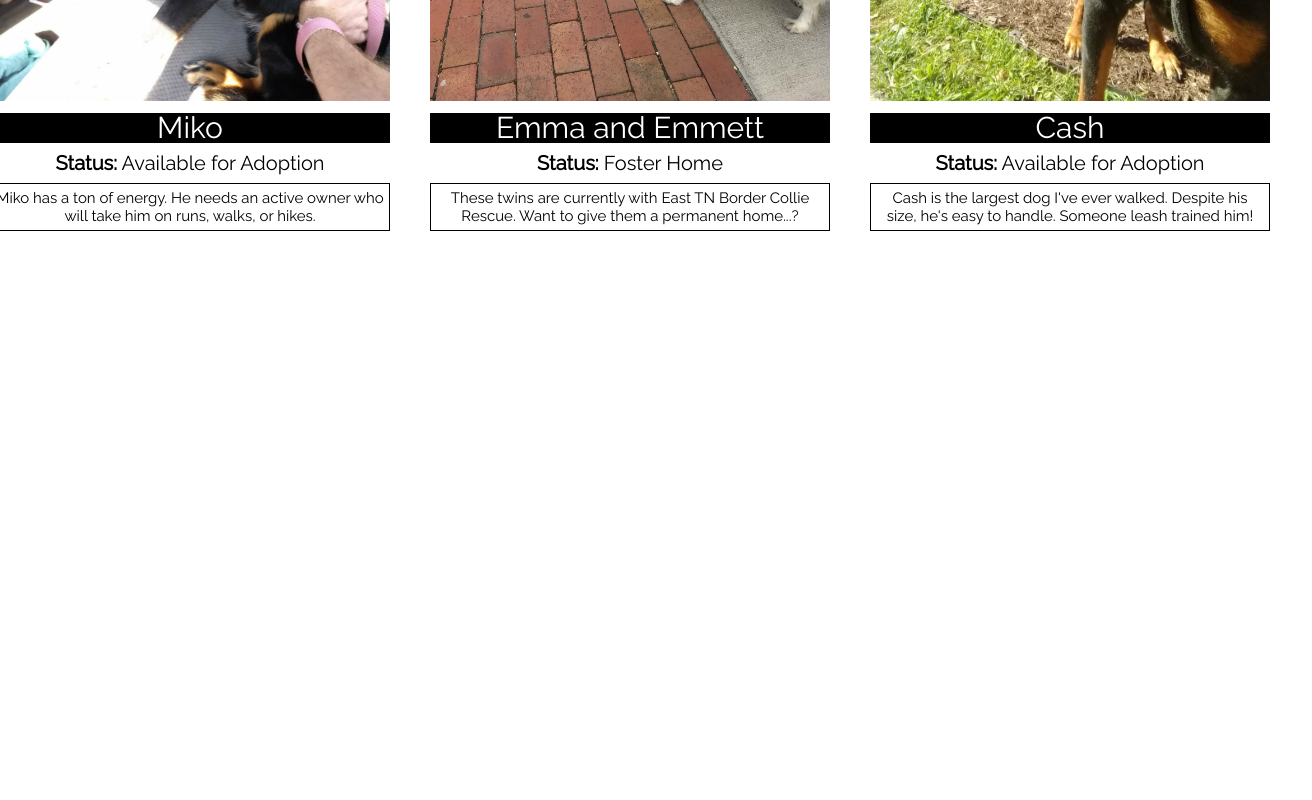
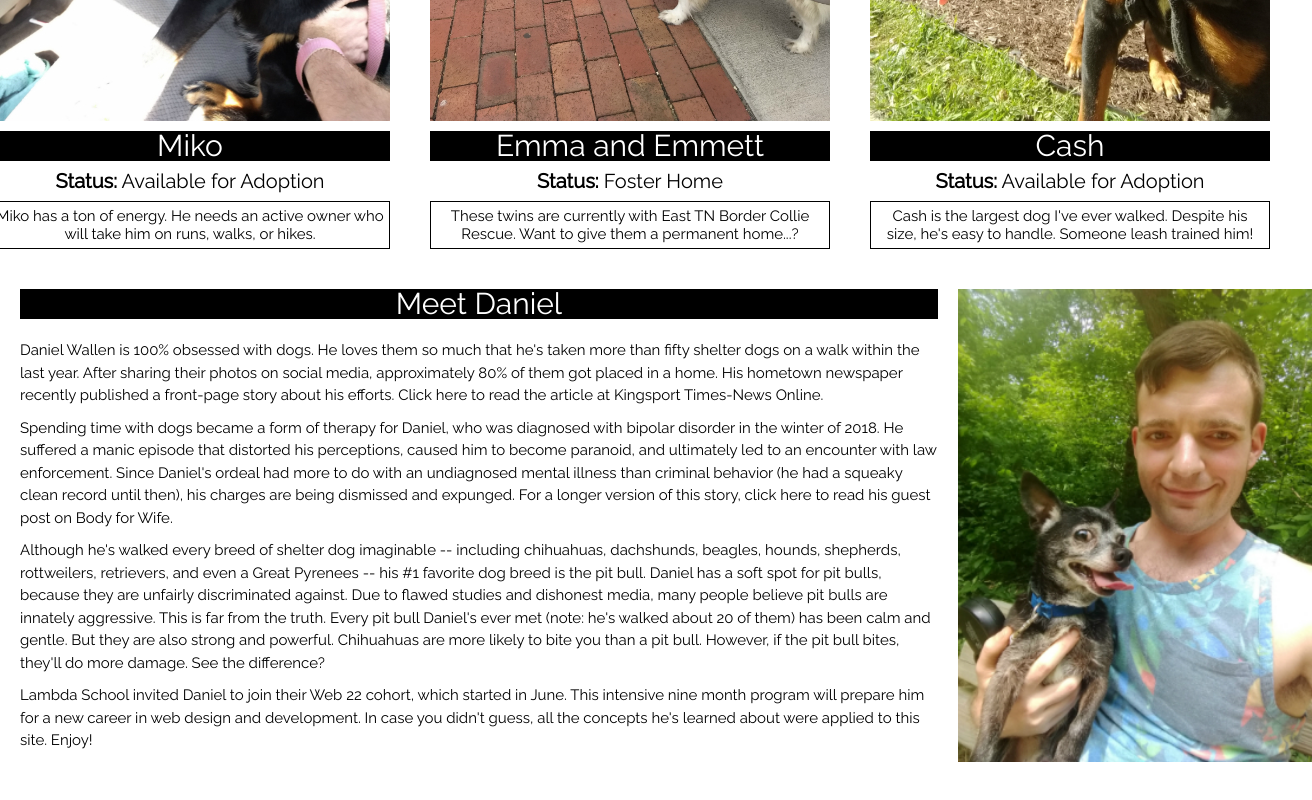
Before and after one commit to DanielWallen87/shelter-dogs, a plain HTML site: page index.html in a window 1280 px wide. Shown: the part 522-1322 px from the top of the page, 1312 px wide, since content can reach past the window. Before the commit the page ends 800 px from the top, so only its background shows below. Drawn offline with Linux system fonts and the light colour scheme.

Commit message:
Bottom section structure done

```diff
--- a/index.html
+++ b/index.html
@@ -66,12 +66,18 @@
   </section>
 
   <section class="bottom">
-    <div class="daniel-photo">
-      <img src=""/>
-    </div>
     <div class="daniel-bio">
       <h2>Meet Daniel</h2>
-      <p>He is obsessed with dogs, I tell you.</p>
+      <p>Daniel Wallen is 100% obsessed with dogs. He loves them so much that he's taken more than fifty shelter dogs on a walk within the last year. After sharing their photos on social media, approximately 80% of them got placed in a home. His hometown newspaper recently published a front-page story about his efforts. Click here to read the article at Kingsport Times-News Online.</p>
+
+      <p>Spending time with dogs became a form of therapy for Daniel, who was diagnosed with bipolar disorder in the winter of 2018. He suffered a manic episode that distorted his perceptions, caused him to become paranoid, and ultimately led to an encounter with law enforcement. Since Daniel's ordeal had more to do with an undiagnosed mental illness than criminal behavior (he had a squeaky clean record until then), his charges are being dismissed and expunged. For a longer version of this story, click here to read his guest post on Body for Wife.</p>
+
+      <p>Although he's walked every breed of shelter dog imaginable -- including chihuahuas, dachshunds, beagles, hounds, shepherds, rottweilers, retrievers, and even a Great Pyrenees -- his #1 favorite dog breed is the pit bull. Daniel has a soft spot for pit bulls, because they are unfairly discriminated against. Due to flawed studies and dishonest media, many people believe pit bulls are innately aggressive. This is far from the truth. Every pit bull Daniel's ever met (note: he's walked about 20 of them) has been calm and gentle. But they are also strong and powerful. Chihuahuas are more likely to bite you than a pit bull. However, if the pit bull bites, they'll do more damage. See the difference?</p>
+
+      <p>Lambda School invited Daniel to join their Web 22 cohort, which started in June. This intensive nine month program will prepare him for a new career in web design and development. In case you didn't guess, all the concepts he's learned about were applied to this site. Enjoy!</p>
+    </div>
+    <div class="daniel-photo">
+      <img src="img/shelter_dog_daniel.jpg" alt="Daniel Wallen sitting on a park bench with a smiling black chiuaha"/>
     </div>
   </section>
 
--- a/less/home-page.less
+++ b/less/home-page.less
@@ -6,15 +6,18 @@
     margin: 20px 0 0 20px;
 
     .card {
-        flex-direction: column; // Tells card to align items vertically, not horizontally
+        flex-direction: column; // Tells card to align child elements vertically, not horizontally
         justify-content: space-evenly;
         margin-right: 40px;
+        margin-bottom: 40px;
         width: 33%; // Splits the div into three separate contains for three different dogs
 
         .card-img {
             width: 100%; // Combining this with the rule below it helps prevent strange image behavior
+            display: flex;
 
             img {
+                justify-content: space-evenly;
                 min-width: 100%;
             }
         }
@@ -47,5 +50,39 @@
 }
 
 .bottom {
-    display: none;
+    display: flex;
+    max-width: 100%;
+    justify-content: center;
+    margin-bottom: 40px;
+
+    .daniel-bio {
+        width: 74%;
+        font-family: @main-font;
+        margin: 0 20px;
+        justify-content: space-evenly;
+
+        h2 {
+            text-align: center;
+            background: black;
+            color: white;
+            font-size: 3rem;
+            margin-bottom: 20px;
+        }
+
+        p {
+            font-size: 1.5rem;
+            line-height: 1.5;
+            padding-bottom: 10px;
+        }
+    }
+
+    .daniel-photo {
+        width: 26%;
+        max-height: 100%;
+        justify-content: space-evenly;
+
+        img {
+            min-height: 100%;
+        }
+    }
 }
--- a/less/navigation.less
+++ b/less/navigation.less
@@ -4,6 +4,7 @@
     justify-content: space-between;
 
     .header {
+        margin-top: 20px;
         margin-left: 20px; // Space to scoot an element. Notice this and the "a" (link tag) match
 
         h1 {
```
Also changed, not shown: css/index.css, img/shelter_dog_daniel.jpg (added).
